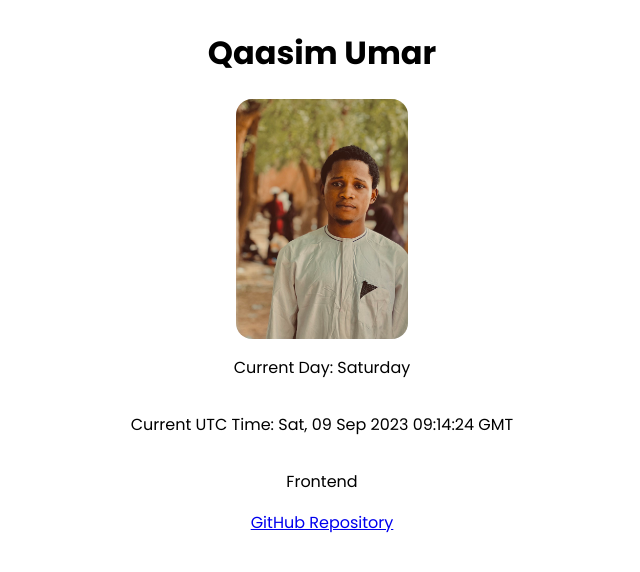
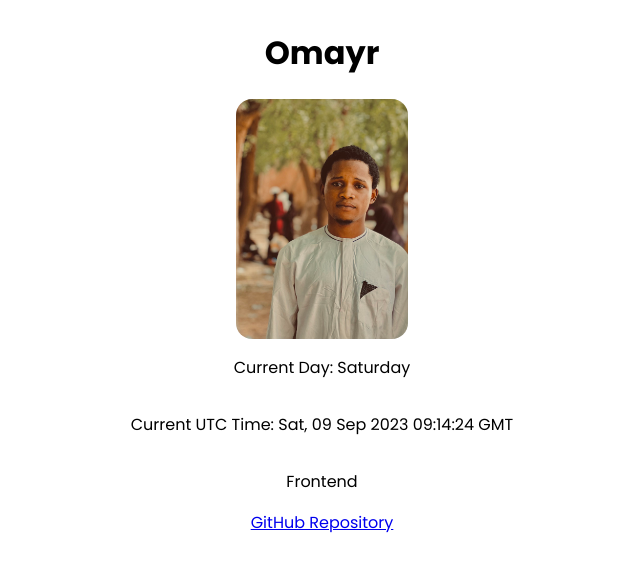
Before and after one commit to Qaasim-Umar/hngx1, a plain HTML site: page index.html in a window 1280 px wide. Shown: the whole page, without its empty margins (318-958 px from the left). Drawn offline with Linux system fonts and the light colour scheme.

Commit message:
completed

```diff
--- a/index.html
+++ b/index.html
@@ -11,8 +11,8 @@
    <link rel="stylesheet" href="style.css">
 </head>
 <body>
-    <h1 data-testid="slackUserName">Qaasim Umar</h1>
-    <img src="img/slack.png" alt="Qaasim Umar" class="slack-picture" data-testid="slackDisplayImage">
+    <h1 data-testid="slackUserName">Omayr</h1>
+    <img src="img/slack.png" alt="omayr" class="slack-picture" data-testid="slackDisplayImage">
     <p data-testid="currentDayOfTheWeek"></p>
     <p data-testid="currentUTCTime"></p>
     <p data-testid="myTrack">Frontend</p>
```
